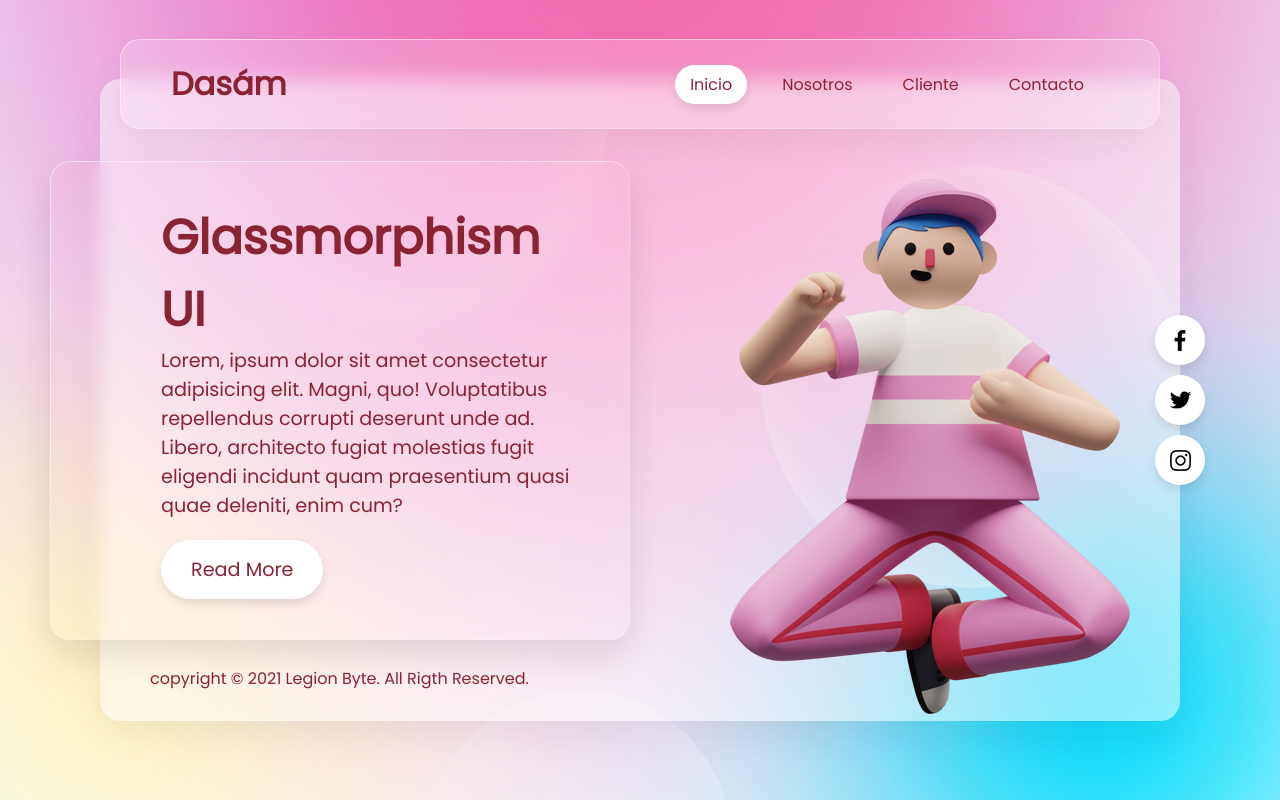
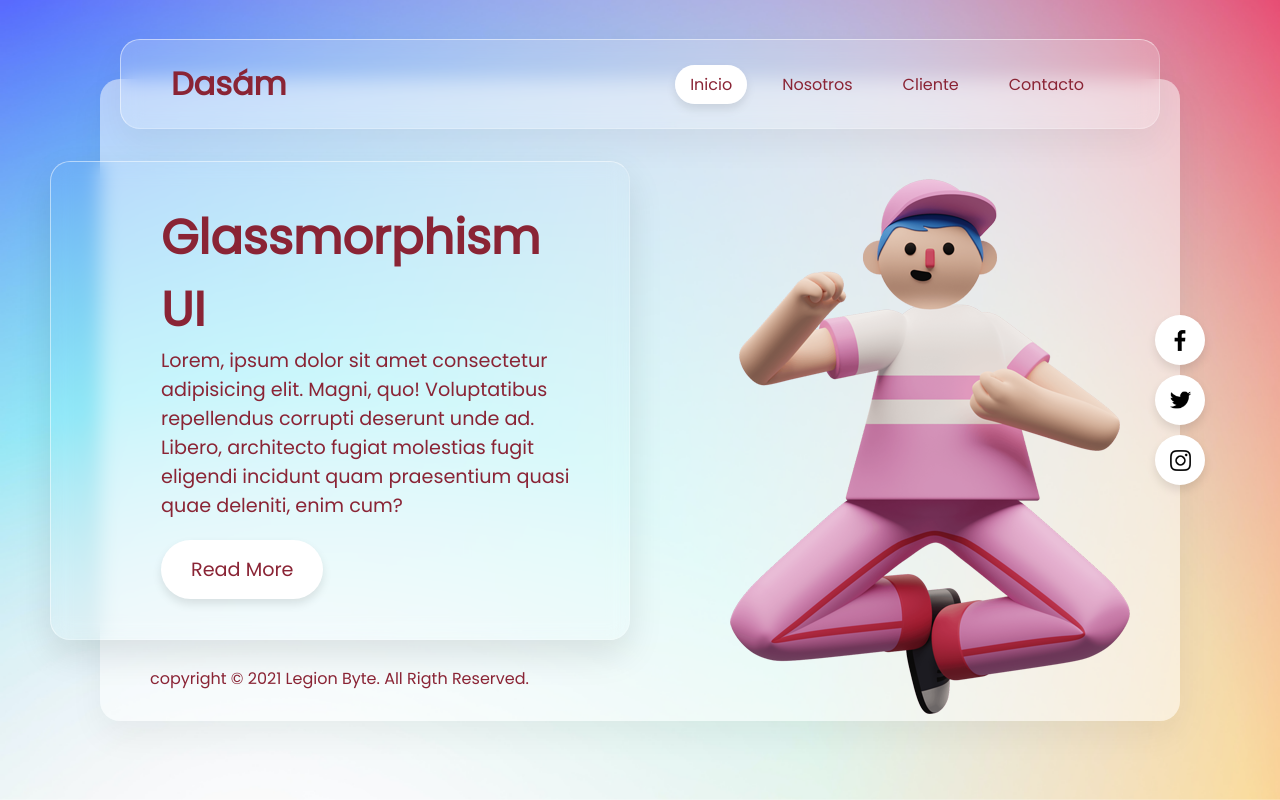
Before and after one commit to OneMoreLady/Page-gume., a plain HTML site: page index.html in a window 1280 px wide. Drawn offline with Linux system fonts and the light colour scheme.

Commit message:
Update Style.css

```diff
--- a/Style.css
+++ b/Style.css
@@ -11,7 +11,7 @@ section {
     justify-content: center;
     align-items: center;
     min-height: 100vh;
-    background-image: url(../Img/bg2.jpg);
+    background-image: url(../Img/Degradado.jpg);
     background-size: cover;
     background-position: center;
     background-attachment: fixed;
```
